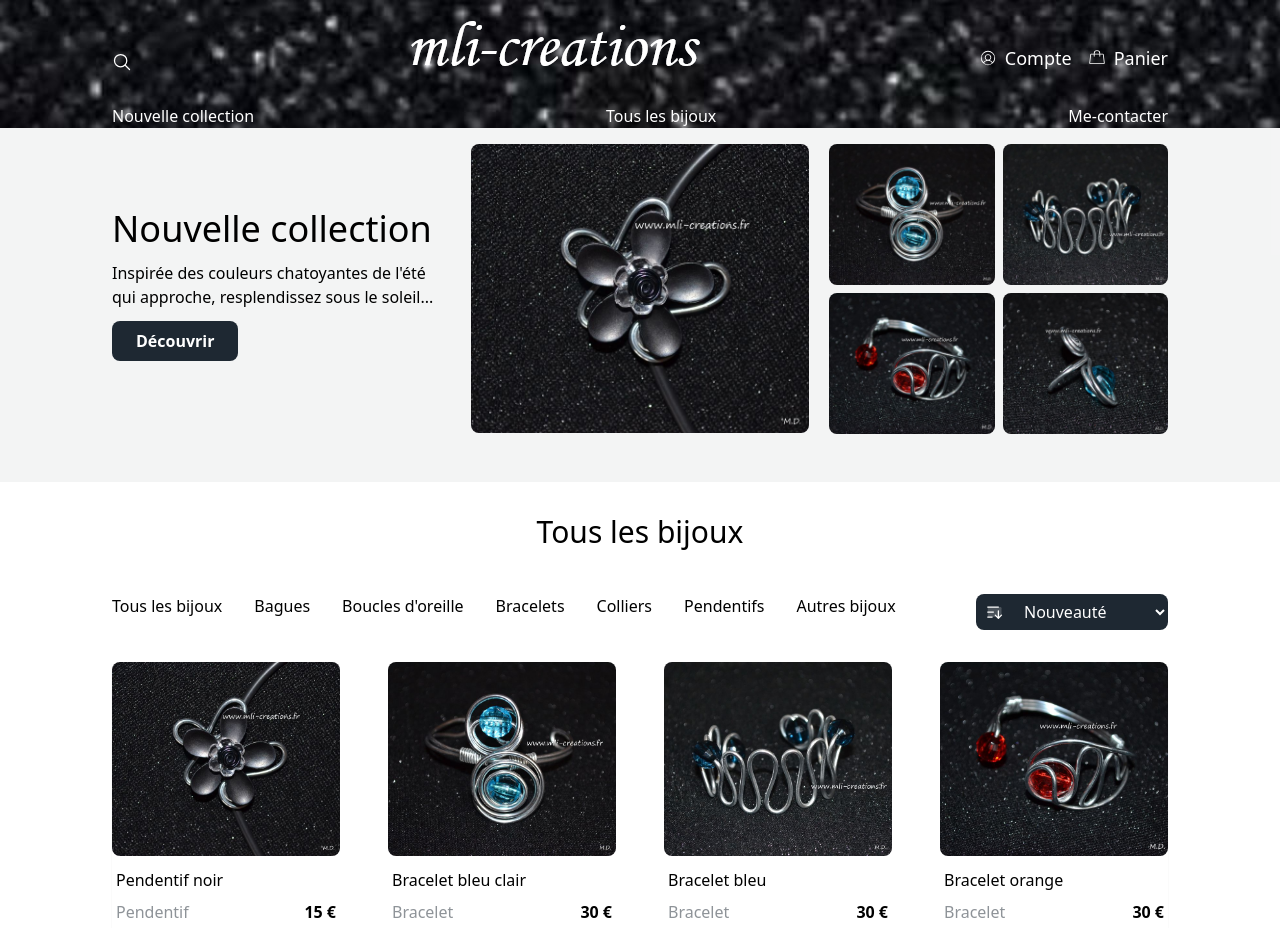
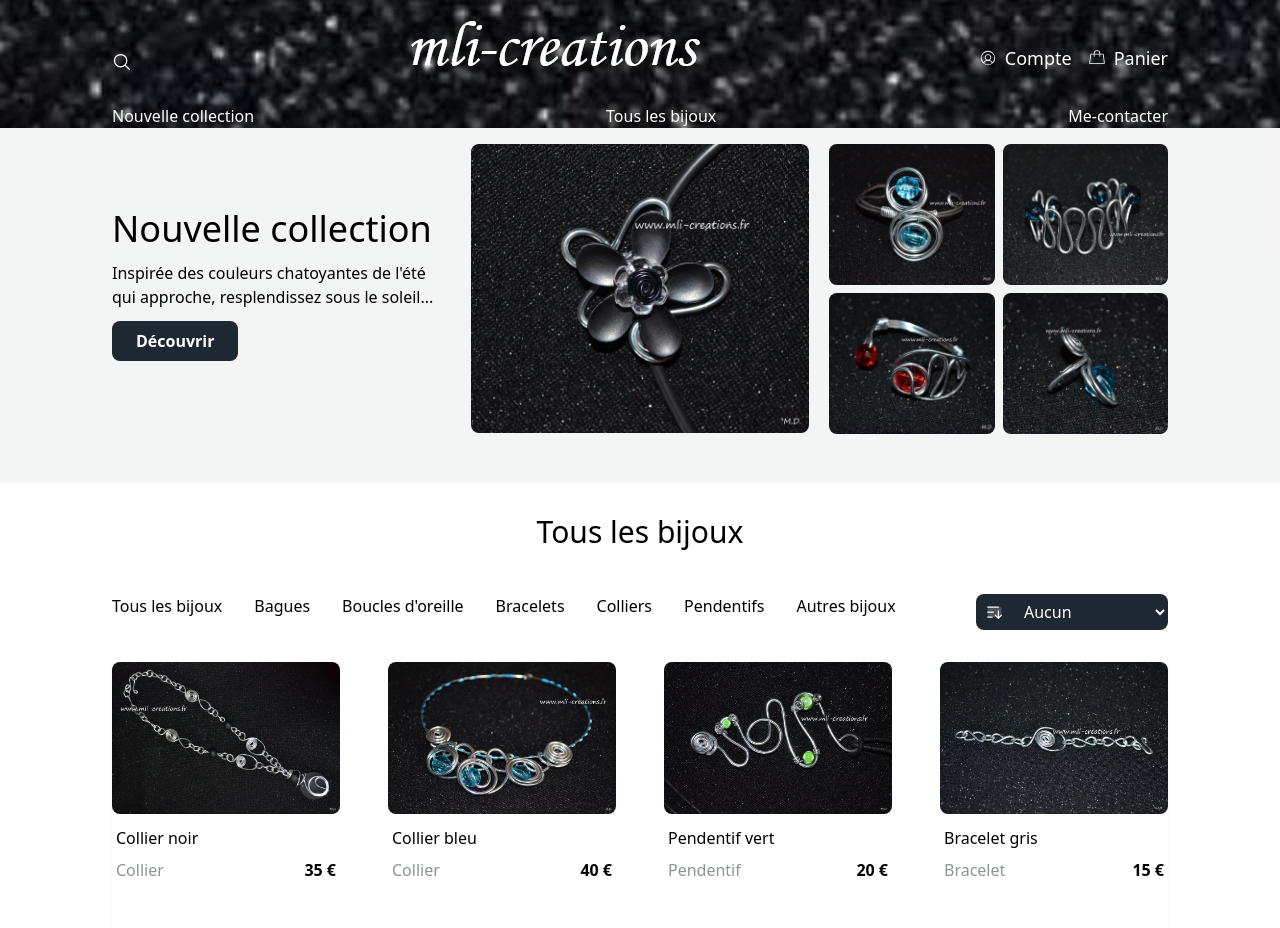
Before and after one commit to Sylvia-iannarelli/mli-creations-front, a React (Vite) app: page / in a window 1280 px wide. Shown: the top 928 px of the page. Built offline with nearby package versions, Linux system fonts and the light colour scheme.

Commit message:
Correction fonctionalités filtre et tri

```diff
--- a/src/components/Cards.jsx
+++ b/src/components/Cards.jsx
@@ -6,7 +6,7 @@ const Cards = ({filteredItems}) => {
     <div className='grid xl:grid-cols-4 md:grid-cols-3 sm:grid-cols-2 grid-cols-1 items-center justify-center gap-12 shadow-sm'>
         {
             // Pour montrer un nombre donné de produits : filteredItems.slice(0, 8).map((item) => (
-            filteredItems.reverse().map((item) => (
+            filteredItems.map((item) => (
                 <div key={item.id}>
                     <Link to={`/shop/${item.id}`}>
                         <img className='mx-auto w-full rounded-lg hover:scale-105 transition-all duration-300' src={item.image} alt="" />
--- a/src/pages/home/Products.jsx
+++ b/src/pages/home/Products.jsx
@@ -30,36 +30,40 @@ const Products = () => {
 
         setFilteredItems(filtered)
         setSelectedCategory(category)
+        setSortOption("default")
     }
 
     // show all products
     const showAll = () => {
+        setSortOption("default")
         setFilteredItems(products)
         selectedCategory("all")
     }
 
     // sorting functionality
     const handleSortChange = (option) => {
-        setSortOption(option);
+        setSortOption(option)
 
         // logic for sorting
         let sortedItems = [...filteredItems]
 
         switch (option) {
+            case "Nouveaute" :
+                sortedItems.sort((a, b) => b.id - a.id)
+                break;
             case "A-Z" :
+                sortedItems.sort((a, b) => a.title.localeCompare(b.title))
+                break;
+            case "Z-A" :
                 sortedItems.sort((a, b) => b.title.localeCompare(a.title))
                 break;
-            case "Z-A" :
-                sortedItems.sort((a, b) => a.title.localeCompare(b.title))
+            case "low-to-high" :
+                sortedItems.sort((a, b) => a.price - b.price)
                 break;
-            case "low-to-high" :
+            case "high-to-low" :
                 sortedItems.sort((a, b) => b.price - a.price)
                 break;
-            case "high-to-low" :
-                sortedItems.sort((a, b) => a.price - b.price)
-                break;
             case "default" :
-                sortedItems.sort((a, b) => a.id - b.id)
                 break;
             }
 
@@ -97,7 +101,8 @@ const Products = () => {
                             value={sortOption}
                             className='bg-Black
                             text-white px-2 py-1 rounded-r-lg '>
-                                <option value="default">Nouveauté</option>
+                                <option value="default">Aucun</option>
+                                <option value="Nouveaute">Nouveauté</option>
                                 <option value="A-Z">A - Z</option>
                                 <option value="Z-A">Z - A</option>
                                 <option value="low-to-high">Prix croissant</option>
```
